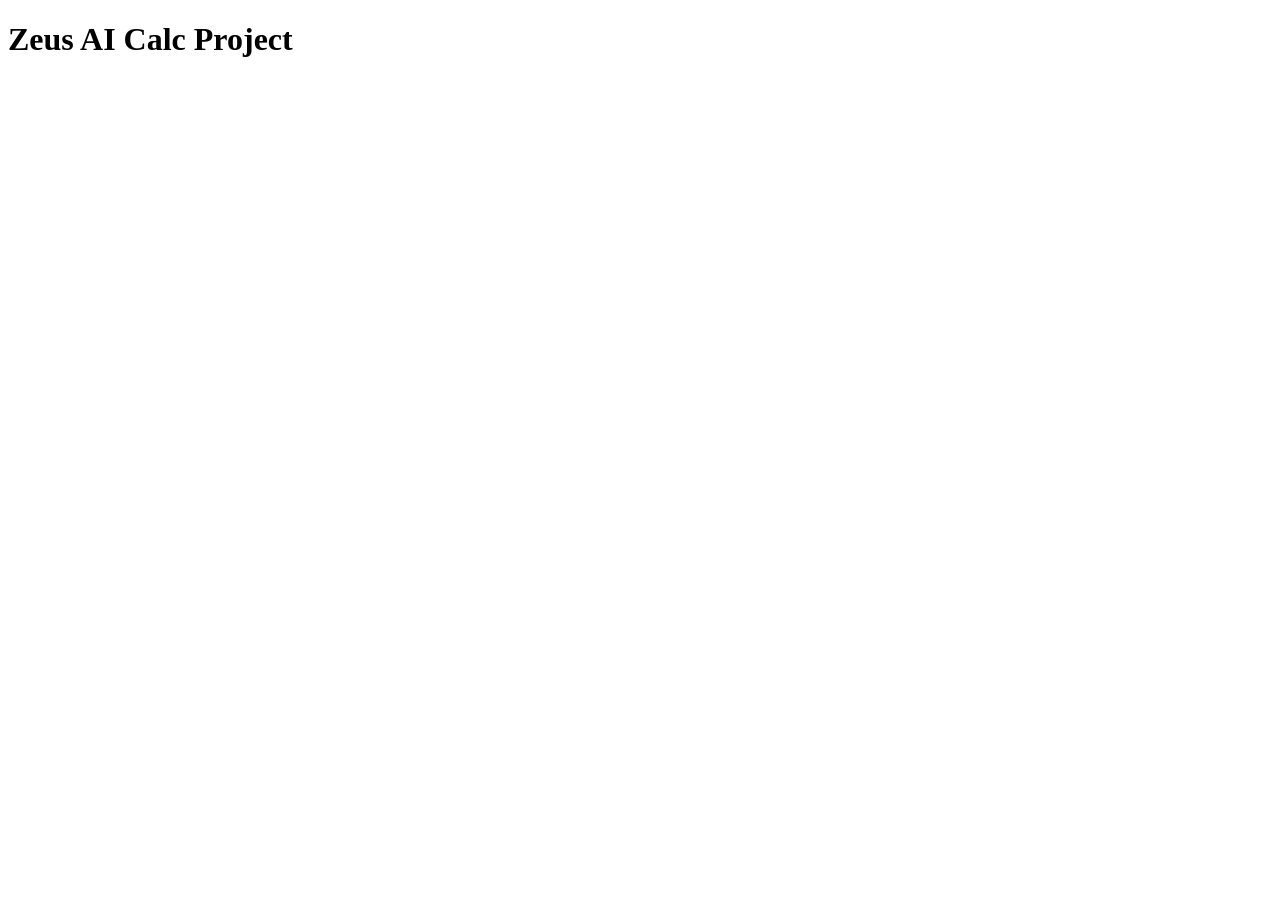
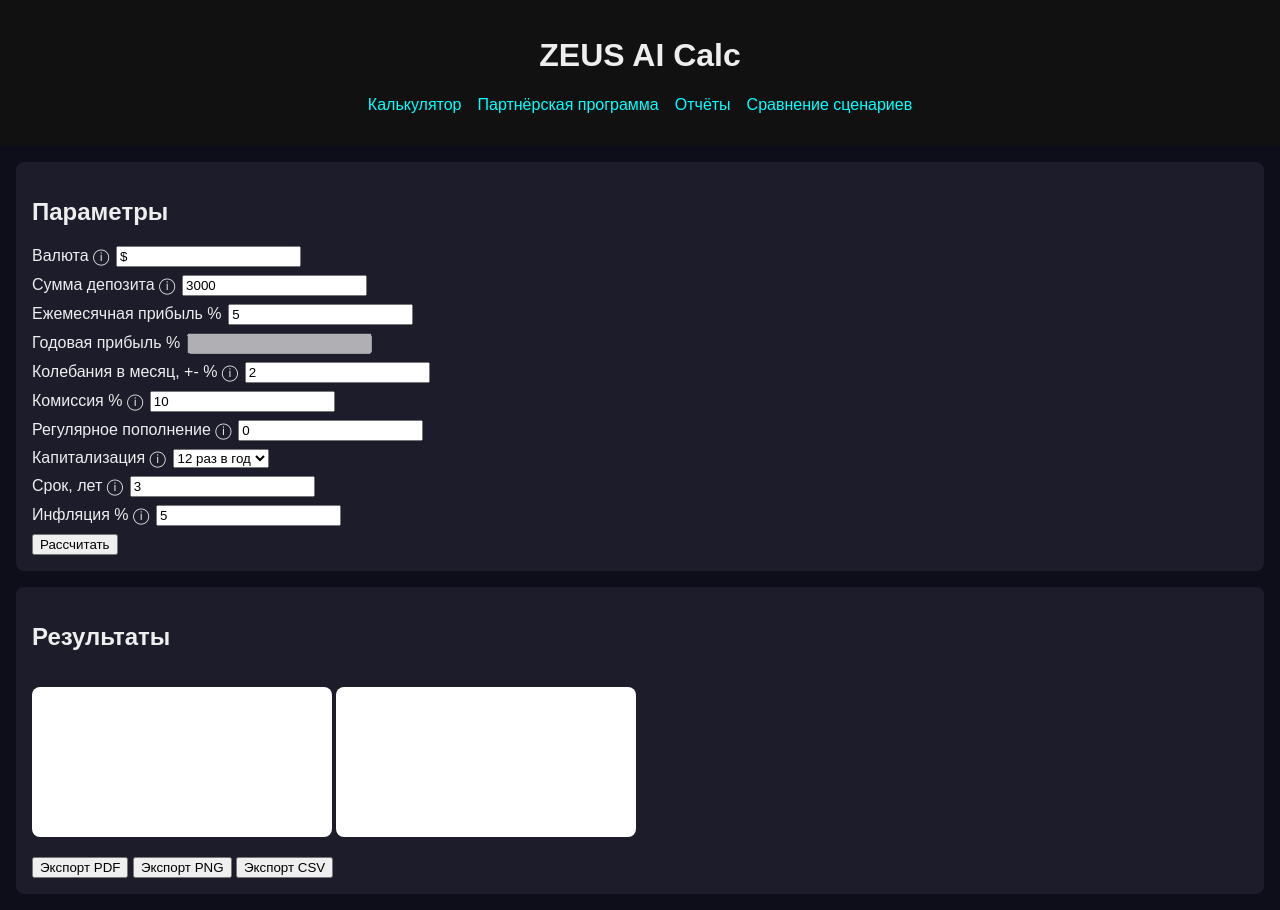
Before and after one commit to Gurudev1008/zeus-ai-calc, a plain HTML site: page index.html in a window 1280 px wide. Before the commit the page ends 800 px from the top, so only its background shows below. Drawn offline with Linux system fonts and the light colour scheme.

Commit message:
Add files via upload

```diff
--- a/assets/css/style.css
+++ b/assets/css/style.css
@@ -1 +1,10 @@
-/* CSS placeholder */
+
+body { font-family: Arial, sans-serif; margin:0; background:#0e0e1a; color:#eee; }
+header { background:#111; padding:1em; text-align:center; }
+nav ul { list-style:none; padding:0; display:flex; justify-content:center; gap:1em; }
+nav a { color:#0ff; text-decoration:none; }
+.panel { background:#1c1c2b; padding:1em; margin:1em; border-radius:8px; }
+label { display:block; margin-bottom:0.5em; }
+input, select { margin-left:0.5em; }
+.results { margin:1em; background:#1c1c2b; padding:1em; border-radius:8px; }
+canvas { background:#fff; margin:1em 0; border-radius:8px; }
--- a/assets/js/app.js
+++ b/assets/js/app.js
@@ -1 +1,41 @@
-// JS placeholder
+
+let chart, partnerChart;
+
+function calculate() {
+  const deposit = parseFloat(document.getElementById('deposit').value);
+  const monthlyProfit = parseFloat(document.getElementById('monthlyProfit').value);
+  const commission = parseFloat(document.getElementById('commission').value)/100;
+  const years = parseInt(document.getElementById('years').value);
+  const months = years*12;
+
+  let data = [];
+  let balance = deposit;
+
+  for (let m=1; m<=months; m++) {
+    balance += balance * (monthlyProfit/100);
+    balance -= balance * commission;
+    data.push(balance.toFixed(2));
+  }
+
+  const ctx = document.getElementById('mainChart').getContext('2d');
+  if(chart) chart.destroy();
+  chart = new Chart(ctx, {
+    type:'line',
+    data:{ labels: Array.from({length:months}, (_,i)=>i+1), datasets:[{ label:'Баланс', data }]},
+    options:{ responsive:true }
+  });
+
+  const pctx = document.getElementById('partnerChart').getContext('2d');
+  if(partnerChart) partnerChart.destroy();
+  partnerChart = new Chart(pctx, {
+    type:'bar',
+    data:{ labels:['1 год','2 года','3 года'], datasets:[{label:'Партнёрская прибыль', data:[1000,3000,7000]}] },
+    options:{ responsive:true }
+  });
+
+  document.getElementById('report').innerHTML = `<p>Через ${years} лет баланс составит: ${balance.toFixed(2)}$</p>`;
+}
+
+function exportPDF(){ alert('PDF экспорт'); }
+function exportPNG(){ alert('PNG экспорт'); }
+function exportCSV(){ alert('CSV экспорт'); }
--- a/index.html
+++ b/index.html
@@ -1 +1,56 @@
-<!DOCTYPE html><html><head><title>Zeus AI Calc</title></head><body><h1>Zeus AI Calc Project</h1></body></html>
+
+<!DOCTYPE html>
+<html lang="ru">
+<head>
+  <meta charset="UTF-8" />
+  <meta name="viewport" content="width=device-width, initial-scale=1.0" />
+  <title>ZEUS AI Calc</title>
+  <link rel="stylesheet" href="assets/css/style.css" />
+  <script src="assets/js/chart.umd.min.js"></script>
+  <script src="assets/js/app.js" defer></script>
+</head>
+<body>
+  <header>
+    <h1>ZEUS AI Calc</h1>
+    <nav>
+      <ul>
+        <li><a href="#">Калькулятор</a></li>
+        <li><a href="#">Партнёрская программа</a></li>
+        <li><a href="#">Отчёты</a></li>
+        <li><a href="#">Сравнение сценариев</a></li>
+      </ul>
+    </nav>
+  </header>
+
+  <main>
+    <section class="panel">
+      <h2>Параметры</h2>
+      <label>Валюта ⓘ<input id="currency" type="text" value="$"></label>
+      <label>Сумма депозита ⓘ<input id="deposit" type="number" value="3000"></label>
+      <label>Ежемесячная прибыль %<input id="monthlyProfit" type="number" value="5"></label>
+      <label>Годовая прибыль %<input id="yearlyProfit" type="text" disabled></label>
+      <label>Колебания в месяц, +- % ⓘ<input id="variation" type="number" value="2"></label>
+      <label>Комиссия % ⓘ<input id="commission" type="number" value="10"></label>
+      <label>Регулярное пополнение ⓘ<input id="monthlyAdd" type="number" value="0"></label>
+      <label>Капитализация ⓘ<select id="compound">
+        <option value="1">1 раз в год</option>
+        <option value="4">4 раза в год</option>
+        <option value="12" selected>12 раз в год</option>
+      </select></label>
+      <label>Срок, лет ⓘ<input id="years" type="number" value="3"></label>
+      <label>Инфляция % ⓘ<input id="inflation" type="number" value="5"></label>
+      <button onclick="calculate()">Рассчитать</button>
+    </section>
+
+    <section class="results">
+      <h2>Результаты</h2>
+      <canvas id="mainChart"></canvas>
+      <canvas id="partnerChart"></canvas>
+      <div id="report"></div>
+      <button onclick="exportPDF()">Экспорт PDF</button>
+      <button onclick="exportPNG()">Экспорт PNG</button>
+      <button onclick="exportCSV()">Экспорт CSV</button>
+    </section>
+  </main>
+</body>
+</html>
```
